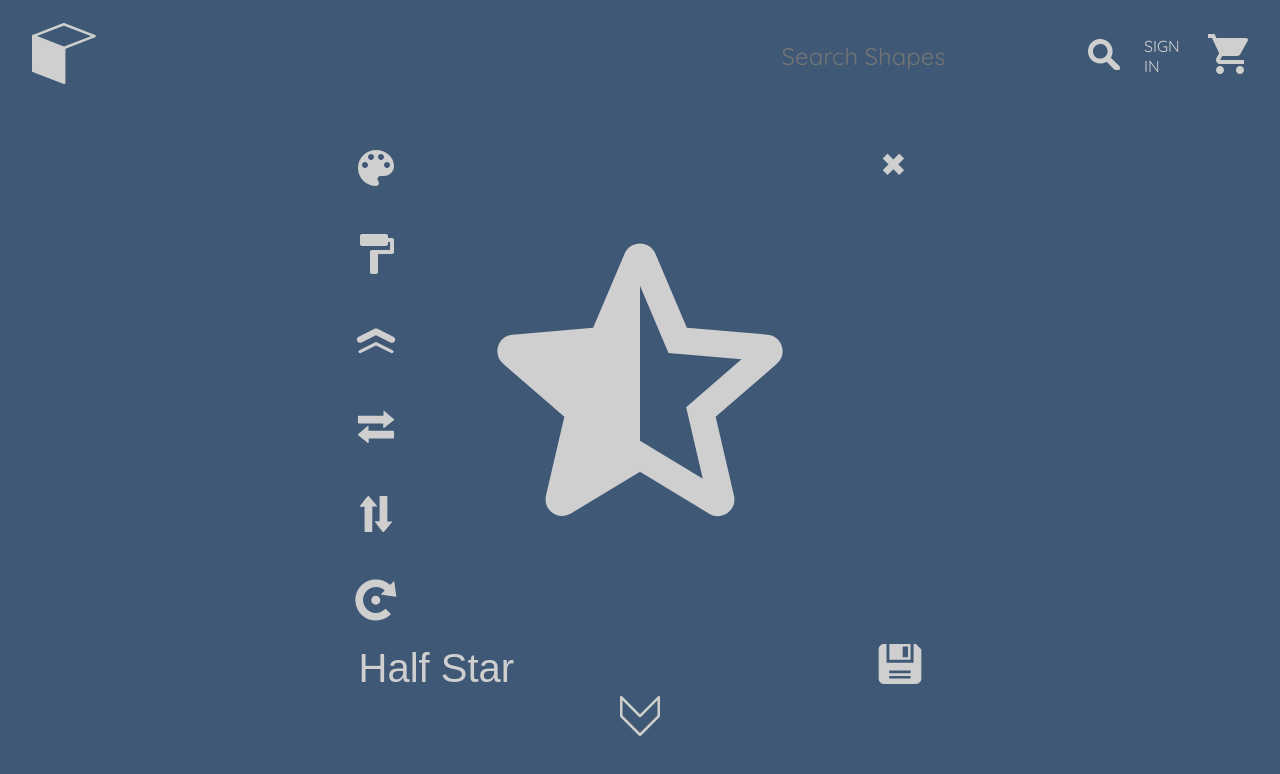
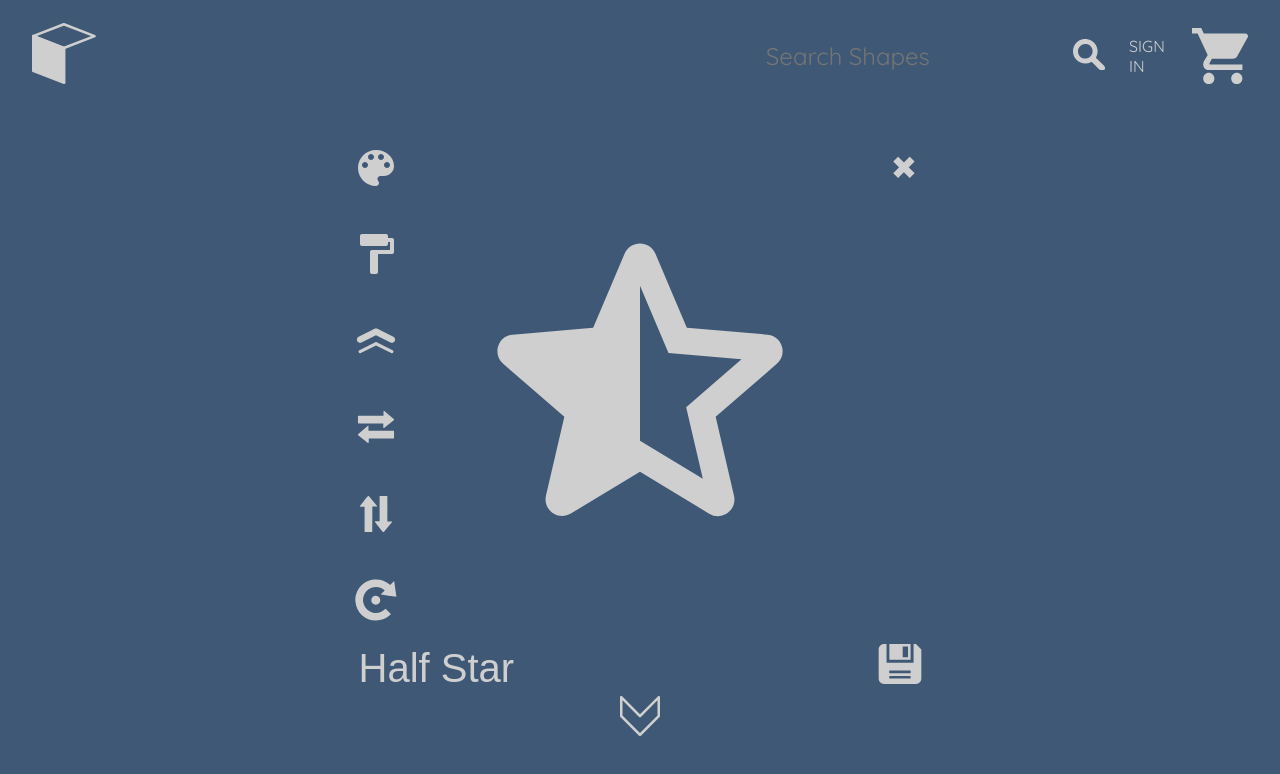
Before and after one commit to ParadigmEncryption/shape-shop, a React (Create React App) app: page / in a window 1280 px wide. Both pictures are taken after a click on the element 80 px from the left and 408 px from the top of the page. Shown: the top 774 px of the page. Built offline with nearby package versions, Linux system fonts and the light colour scheme.

Commit message:
added selectCartItemsCount selector and applied it to cart-icon component

```diff
--- a/src/components/cart-icon/cart-icon.component.jsx
+++ b/src/components/cart-icon/cart-icon.component.jsx
@@ -1,15 +1,22 @@
 import React from 'react';
 import { connect } from 'react-redux';
+import { createStructuredSelector } from 'reselect';
 
 import { ReactComponent as CartSvg } from '../../assets/svg-header/shopping-cart.svg';
 
 import { toggleCartHidden } from '../../redux/cart/cart.actions';
+import { selectCartItemsCount } from '../../redux/cart/cart.selectors';
 
 import './cart-icon.styles.scss'
 
-const CartIcon = ({ toggleCartHidden }) => (
+const CartIcon = ({ toggleCartHidden, quantity }) => (
   <div className='cart-icon' onClick={toggleCartHidden}>
     <CartSvg className='shopping-icon' />
+    { quantity ?
+      <span className='item-count'>
+        {quantity}
+      </span>
+      : null }
   </div>
 );
 
@@ -17,4 +24,8 @@ const mapDispatchToProps = dispatch => ({
   toggleCartHidden: () => dispatch(toggleCartHidden())
 });
 
-export default connect(null, mapDispatchToProps)(CartIcon);
+const mapStateToProps = createStructuredSelector({
+  quantity: selectCartItemsCount
+})
+
+export default connect(mapStateToProps, mapDispatchToProps)(CartIcon);
--- a/src/components/cart-icon/cart-icon.styles.scss
+++ b/src/components/cart-icon/cart-icon.styles.scss
@@ -1,8 +1,24 @@
 $shape-color: #cfcfcf;
+$bg-color: #3e5875;
 
-.shopping-icon {
-  width: 5vmin;
+.cart-icon {
+  position: relative;
+  display: flex;
+  align-items: center;
+  justify-content: center;
+  width: 7vmin;
   margin-left: 1vmin;
   cursor: pointer;
+
+  .shopping-icon {
+  height: 100%;
   fill: $shape-color;
+  }
+
+  .item-count {
+    position: absolute;
+    font-size: 1.4em;
+    font-weight: bold;
+    color: $bg-color;
+  }
 }
--- a/src/pages/item-preview/item-preview.component.jsx
+++ b/src/pages/item-preview/item-preview.component.jsx
@@ -1,6 +1,6 @@
 import React from 'react';
 import { connect } from 'react-redux';
-import { withRouter, Link } from 'react-router-dom';  // needed to get access to history because of Redirect
+import { withRouter, Link } from 'react-router-dom';
 import { createStructuredSelector } from 'reselect';
 
 import ItemToolbar from '../../components/item-toolbar/item-toolbar.component';
@@ -11,16 +11,16 @@ import { selectCurrentItem } from '../../redux/item/item.selectors';
 
 import './item-preview.styles.scss';
 
-const ItemPreviewPage = ({ currentItem }) => (
+const ItemPreviewPage = ({ currentItem, history }) => (
   <div className='item-preview-page'>
     <div className='item-preview'>
       <ItemToolbar item={currentItem} />
       <div className='item-details-container'>
         <ItemDetails item={currentItem} />
       </div>
-      <Link className='close-button' to='/'>
+      <button className='close-button' onClick={history.goBack}>
         &#10006;
-      </Link>
+      </button>
     </div>
     <ItemPreviewFooter />
   </div>
--- a/src/pages/item-preview/item-preview.styles.scss
+++ b/src/pages/item-preview/item-preview.styles.scss
@@ -41,6 +41,9 @@ $shape-color: #cfcfcf;
       font-size: 4vmin;
       height: 6vmin;
       color: $shape-color;
+      background: transparent;
+      border: none;
+      outline: none;
     }
   }
 }
--- a/src/redux/cart/cart.selectors.js
+++ b/src/redux/cart/cart.selectors.js
@@ -11,3 +11,8 @@ export const selectCartItems = createSelector(
   [selectCart],
   cart => cart.cartItems
 )
+
+export const selectCartItemsCount = createSelector(
+  [selectCartItems],
+  cartItems => cartItems.length
+)
```
